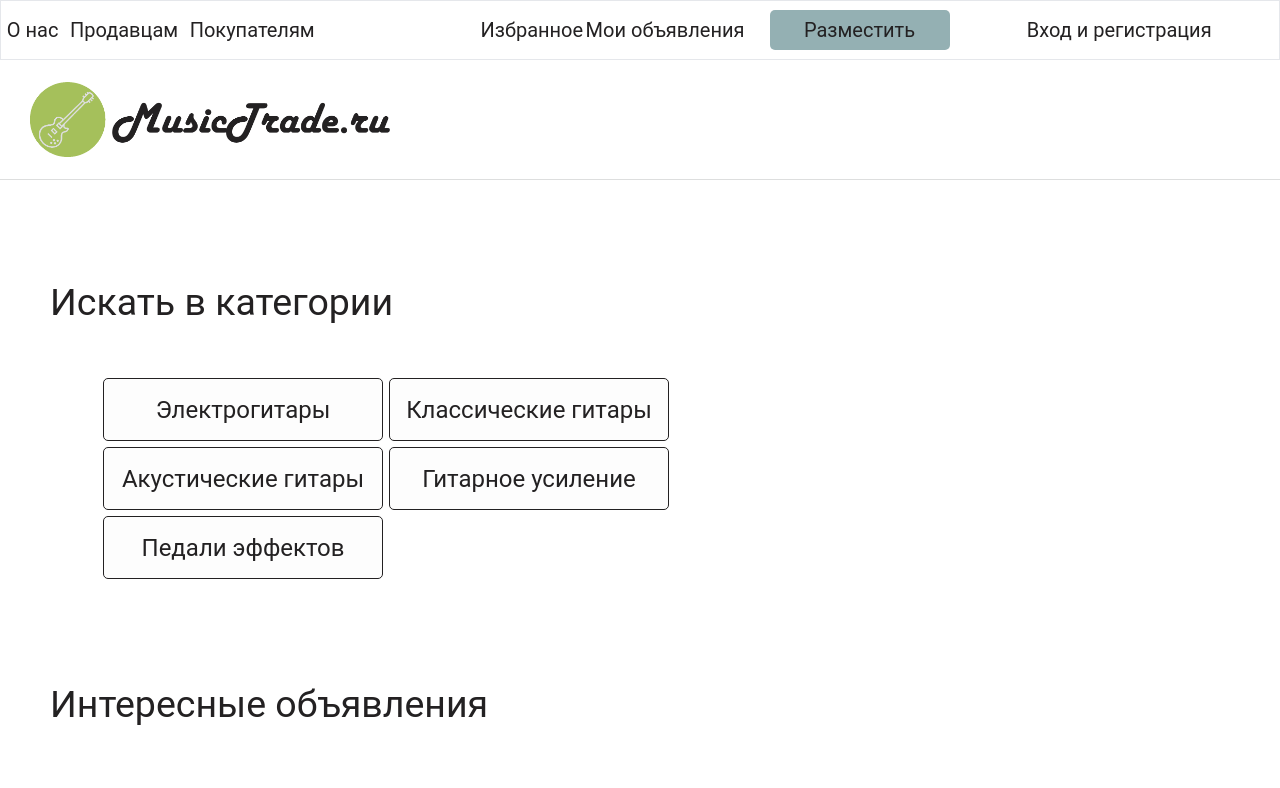
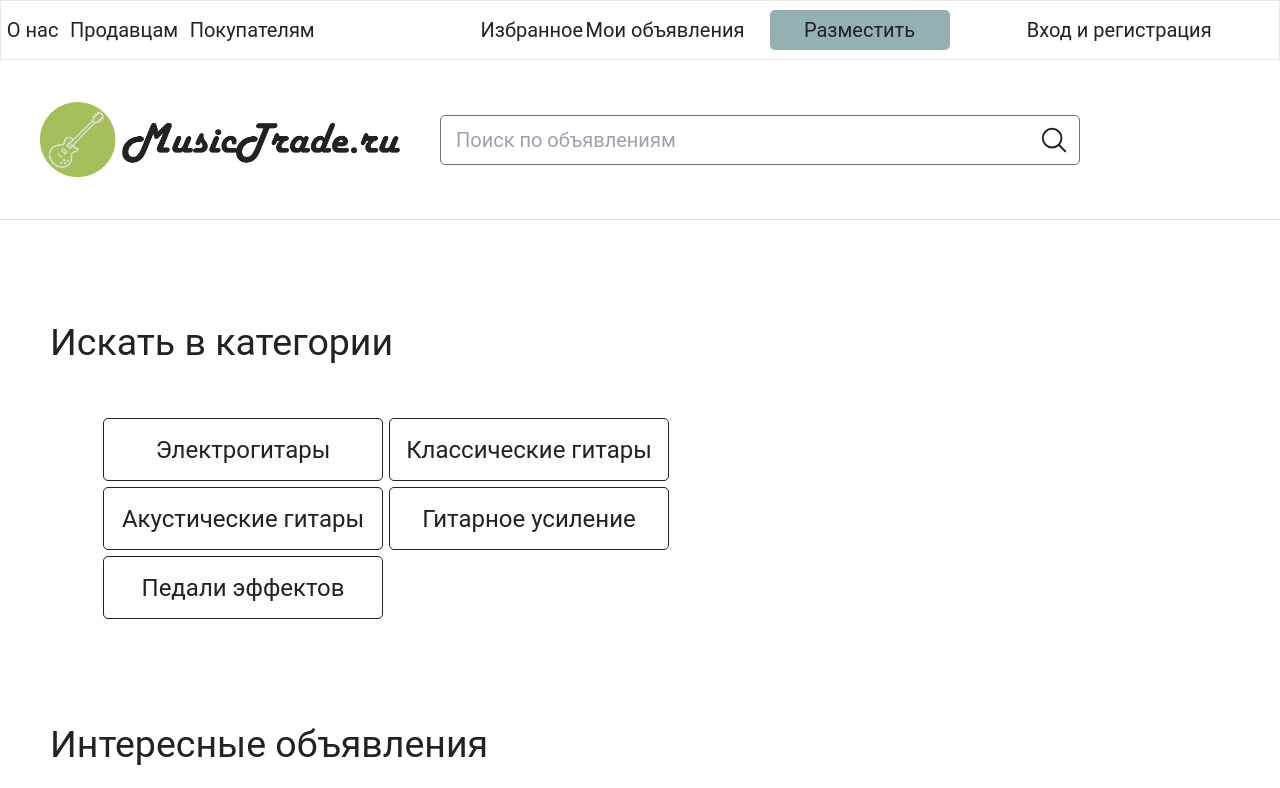
Before and after one commit to sv022/MusicTrade, a Nuxt app: page / in a window 1280 px wide. Shown: the top 788 px of the page. Built offline with nearby package versions, Linux system fonts and the light colour scheme.

Commit message:
Added search input to navbar

```diff
--- a/components/NavBar/Search.vue
+++ b/components/NavBar/Search.vue
@@ -1,7 +1,7 @@
 <template>
 
-<div class="navbar" id="main">
-    <div class="w-72 ml-6">
+<div class="flex flex-row items-center w-full h-32 border-b border-soft-gray" id="main">
+    <div class="w-72 mx-8 max-h-24">
         <NuxtLink to="/">
             <picture>
                 <source media="(min-width: 1020px)" srcset="\img\guitar_logo.png">
@@ -9,57 +9,23 @@
             </picture>
         </NuxtLink>
     </div>
+    <div class="flex flex-row justify-between w-1/2 h-10 p-2 items-center border border-gray-500 rounded">
+        <input type="text" placeholder="Поиск по объявлениям" id="searchbar">
+        <svg xmlns="http://www.w3.org/2000/svg" fill="none" viewBox="0 0 24 24" stroke-width="1.5" stroke="currentColor" class="w-6 h-6">
+            <path stroke-linecap="round" stroke-linejoin="round" d="m21 21-5.197-5.197m0 0A7.5 7.5 0 1 0 5.196 5.196a7.5 7.5 0 0 0 10.607 10.607Z" />
+        </svg>
+    </div>
 </div>
 
 </template>
 
 <style scoped>
-.logo {
-    padding: 0.1%;
-    padding-left: 2vw;
-    padding-right: 3vw;
-    margin-right: 2vw;
-    text-align: center;
-    width: 17%;
-    border-right: 1px solid #232122;
-}
-
-@media (max-width: 820px) {
-    .logo {
-    width: 6%;
-    }
-}
-
-.navbar {
-    display: flex;
-    width: 100%;
-    height: 120px;
-    align-items : center;
-    border-bottom: 1px solid #DDDEDE;
-}
-
-.searchbar {
-    display: flex;
-    width: 45vw;
-    height: 70%;
-    border: 1px solid #232122;
-    border-radius: 5px;
-    /* margin-left: 5%; */
-    /* up to 1085 */
-    justify-content: left;
-    margin-right: 2vw;
-    padding-left: 1px;
-    padding-right: 7px;
-    padding-top: 1px;
-    padding-bottom: 1px;
-}
-
-.searchbar input {
+input {
     margin-left: 5px;
     width: 93%;
     border: none;
     outline: none;
-    color: #525c5c;
+    color: #2f4858;
     border-radius: 5px;
 }
 
```
